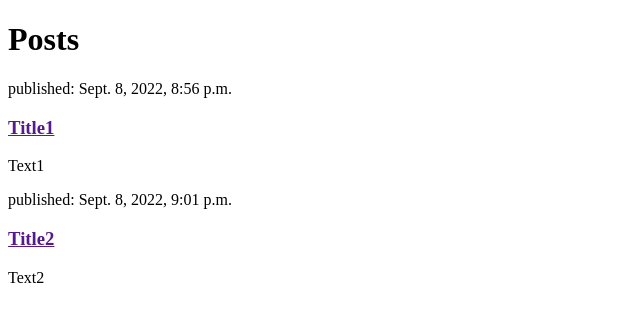
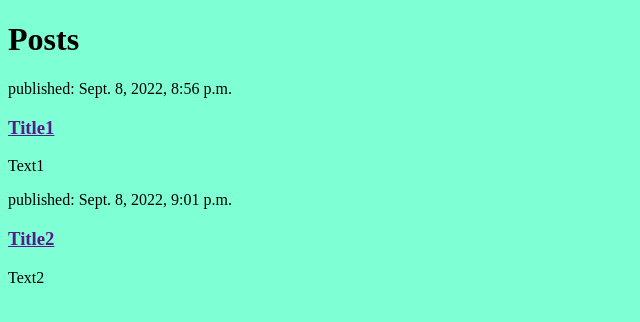
Before and after one commit to yura-seredyuk/web12_DjangIntro, a Django app: page /news/ in a window 1280 px wide. Shown: the top 322 px of the page, without its empty margins (0-640 px from the left). Run offline with Django 4.2, Linux system fonts and the light colour scheme; data comes from the database, SQL or seed files in the repository.

Commit message:
Added hometask

```diff
--- a/mysite/templates/news/post_list.html
+++ b/mysite/templates/news/post_list.html
@@ -5,8 +5,14 @@
     <meta http-equiv="X-UA-Compatible" content="IE=edge">
     <meta name="viewport" content="width=device-width, initial-scale=1.0">
     <title>News</title>
+    <style>
+        body{
+            background-color: aquamarine;
+        }
+    </style>
 </head>
 <body>
+    <header></header>
     <h1>Posts</h1>
     {% for post in posts %}
     <div class="post">
@@ -17,5 +23,6 @@
         <p>{{ post.text }}</p>
     </div>
     {% endfor %}
+    <footer></footer>
 </body>
 </html>
```
